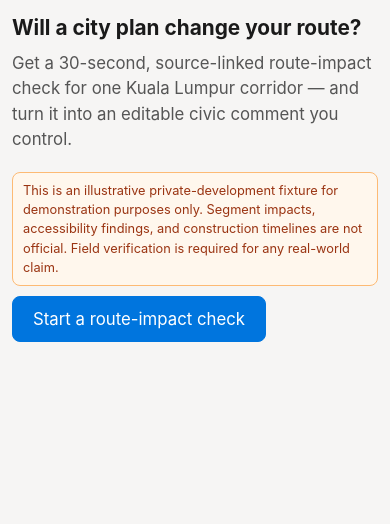
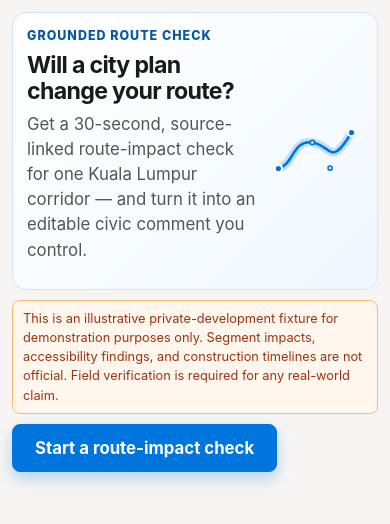
Before and after one commit to raffieeey/grounded-route, a React (Vite) app: page / in a window 390 px wide. Shown: the top 524 px of the page. Built offline with nearby package versions, Linux system fonts and the light colour scheme.

Commit message:
feat(wow-4): polish landing hero with route motif

```diff
--- a/src/App.tsx
+++ b/src/App.tsx
@@ -257,12 +257,29 @@ export default function App() {
         className="sr-only"
       />
 
-      <header>
-        <h1>Will a city plan change your route?</h1>
-        <p className="value-prop">
-          Get a 30-second, source-linked route-impact check for one Kuala Lumpur
-          corridor — and turn it into an editable civic comment you control.
-        </p>
+      <header className={`landing-hero${started ? " landing-hero--compact" : ""}`}>
+        <div className="landing-hero__copy">
+          <p className="landing-eyebrow">Grounded route check</p>
+          <h1>Will a city plan change your route?</h1>
+          <p className="value-prop">
+            Get a 30-second, source-linked route-impact check for one Kuala Lumpur
+            corridor — and turn it into an editable civic comment you control.
+          </p>
+        </div>
+        <svg
+          data-testid="landing-route-motif"
+          className="landing-route-motif"
+          viewBox="0 0 180 118"
+          aria-hidden="true"
+          focusable="false"
+        >
+          <path d="M18 93 C48 85 45 37 83 43 S117 92 158 24" className="landing-route-motif__halo" />
+          <path d="M18 93 C48 85 45 37 83 43 S117 92 158 24" className="landing-route-motif__line" />
+          <circle cx="18" cy="93" r="7" className="landing-route-motif__point" />
+          <circle cx="158" cy="24" r="7" className="landing-route-motif__point" />
+          <circle cx="83" cy="43" r="4" className="landing-route-motif__waypoint" />
+          <circle cx="117" cy="92" r="4" className="landing-route-motif__waypoint" />
+        </svg>
       </header>
 
       <section className="disclaimer" role="note">
--- a/src/styles/main.css
+++ b/src/styles/main.css
@@ -28,6 +28,82 @@ body {
 
 header {
   margin-bottom: 20px;
+}
+
+.landing-hero {
+  display: flex;
+  align-items: center;
+  justify-content: space-between;
+  gap: 20px;
+  padding: 18px 20px;
+  border: 1px solid #cfe5fa;
+  border-radius: 14px;
+  background: linear-gradient(135deg, #ffffff 0%, #f0f8ff 100%);
+}
+
+.landing-hero h1 {
+  font-size: clamp(1.7rem, 4vw, 2.35rem);
+  line-height: 1.12;
+  letter-spacing: -0.03em;
+}
+
+.landing-hero--compact {
+  display: block;
+  padding: 0;
+  border: 0;
+  background: transparent;
+}
+
+.landing-hero--compact .landing-eyebrow,
+.landing-hero--compact .landing-route-motif {
+  display: none;
+}
+
+.landing-hero--compact h1 {
+  font-size: 1.5rem;
+  line-height: 1.2;
+  letter-spacing: normal;
+}
+
+.landing-eyebrow {
+  margin: 0 0 6px;
+  color: #07579f;
+  font-size: 0.78rem;
+  font-weight: 800;
+  letter-spacing: 0.08em;
+  text-transform: uppercase;
+}
+
+.landing-route-motif {
+  width: 150px;
+  flex: 0 0 150px;
+  overflow: visible;
+}
+
+.landing-route-motif__halo {
+  fill: none;
+  stroke: #bde0ff;
+  stroke-linecap: round;
+  stroke-width: 16;
+}
+
+.landing-route-motif__line {
+  fill: none;
+  stroke: var(--accent);
+  stroke-linecap: round;
+  stroke-width: 5;
+}
+
+.landing-route-motif__point {
+  fill: var(--accent);
+  stroke: #fff;
+  stroke-width: 4;
+}
+
+.landing-route-motif__waypoint {
+  fill: #fff;
+  stroke: var(--accent);
+  stroke-width: 3;
 }
 
 h1 {
@@ -637,6 +713,18 @@ button:disabled {
   padding: 12px 20px;
 }
 
+.landing-cta {
+  min-height: 48px;
+  padding-inline: 22px;
+  font-weight: 750;
+  box-shadow: 0 7px 15px rgba(0, 117, 222, 0.25);
+}
+
+.landing-cta:hover:not(:disabled) {
+  box-shadow: 0 9px 20px rgba(0, 117, 222, 0.34);
+  transform: translateY(-1px);
+}
+
 .session-actions {
   display: flex;
   align-items: center;
@@ -1067,6 +1155,34 @@ button:disabled {
   #root {
     padding: 12px;
   }
+  .landing-hero {
+    gap: 10px;
+    padding: 14px;
+    margin-bottom: 10px;
+  }
+  .landing-hero h1 {
+    font-size: 1.45rem;
+  }
+  .landing-route-motif {
+    width: 94px;
+    flex-basis: 94px;
+  }
+  .landing-hero--compact {
+    margin-bottom: 16px;
+  }
+  .landing-hero--compact h1 {
+    font-size: 1.3rem;
+  }
+  .landing-hero--compact .value-prop {
+    display: none;
+  }
+  .assistant-banner--sticky {
+    position: fixed;
+    top: 8px;
+    right: 12px;
+    left: 12px;
+    margin: 0;
+  }
   h1 {
     font-size: 1.3rem;
   }
--- a/src/ui/WorkspaceControls.tsx
+++ b/src/ui/WorkspaceControls.tsx
@@ -21,7 +21,7 @@ export default function WorkspaceControls({
     <section aria-label="Session controls">
       {!started ? (
         <button
-          className="btn-primary touch-target cta-start"
+          className="btn-primary touch-target cta-start landing-cta"
           onClick={onStart}
           aria-label="Start a route-impact check"
         >
```
Also changed, not shown: 3 other files (tests, documents, lock files or other folders).
